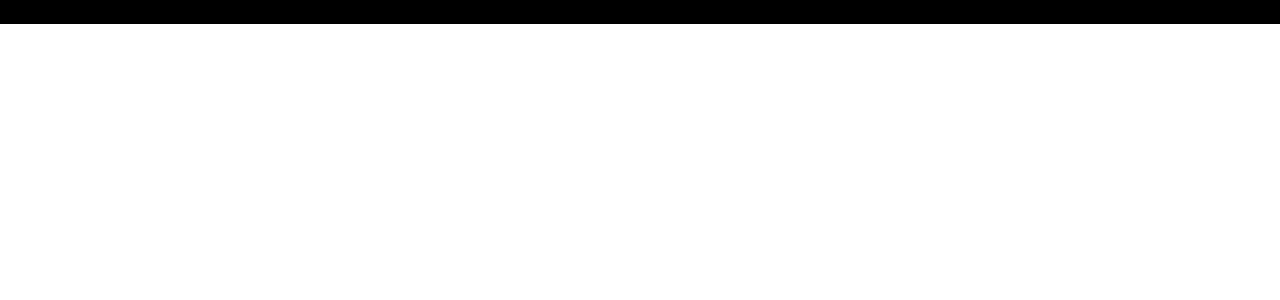
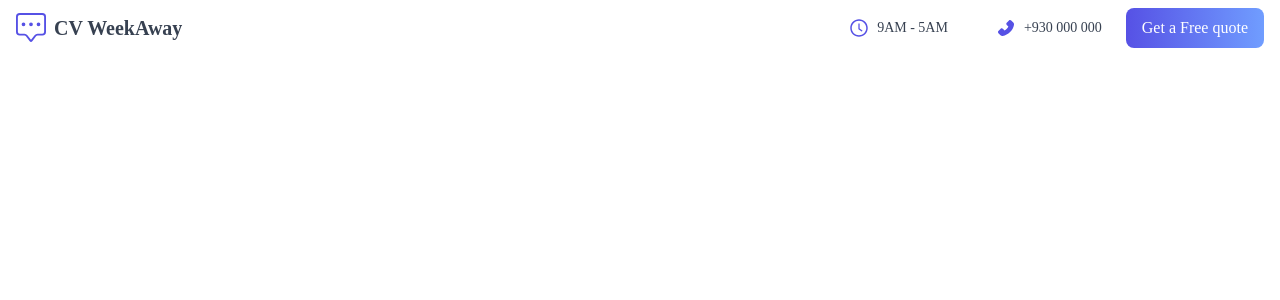
Before and after one commit to JailsonA/cvWeekAway, a React (Vite) app: page / in a window 1280 px wide. Shown: the top 300 px of the page. Built offline with nearby package versions, Linux system fonts and the light colour scheme.

Commit message:
TopBar - web and mobile done

```diff
--- a/src/App.jsx
+++ b/src/App.jsx
@@ -1,11 +1,12 @@
 import { useState } from 'react'
+import Topbar from './components/Topbar'
 
 
 function App() {
 
   return (
-    <div className="bg-black">
-      <h1>OLA</h1>
+    <div>
+      <Topbar/>
     </div>
   )
 }
--- /dev/null
+++ b/src/components/Topbar.jsx
@@ -0,0 +1,26 @@
+import React from 'react'
+import {AiFillPhone, AiOutlineClockCircle} from 'react-icons/ai'
+import {BsChatSquareDots} from 'react-icons/bs'
+const Topbar = () => {
+  return (
+    <div className='flex justify-between items-center px-4 py-2'>
+      <div className='flex items-center'>
+      <BsChatSquareDots size={30} className='text-[var(--primary-dark)] mr-2'/>
+      <h1 className='text-xl font-bold text-gray-700'>CV WeekAway</h1>
+      </div>
+      <div className='flex'>
+        <div className='hidden md:flex items-center px-6'>
+            <AiOutlineClockCircle size={20} className='mr-2 text-[var(--primary-dark)]'/>
+            <p className='text-sm text-gray-700'>9AM - 5AM</p>
+        </div>
+        <div className='hidden md:flex items-center px-6'>
+            <AiFillPhone size={20} className='mr-2 text-[var(--primary-dark)]' />
+            <p className='text-sm text-gray-700'>+930 000 000</p>
+        </div>
+        <button>Get a Free quote</button>
+      </div>
+    </div>
+  )
+}
+
+export default Topbar
--- a/src/index.css
+++ b/src/index.css
@@ -25,6 +25,4 @@
   h2{
     @apply text-xl font-bold
   }
-
-
 }
```
